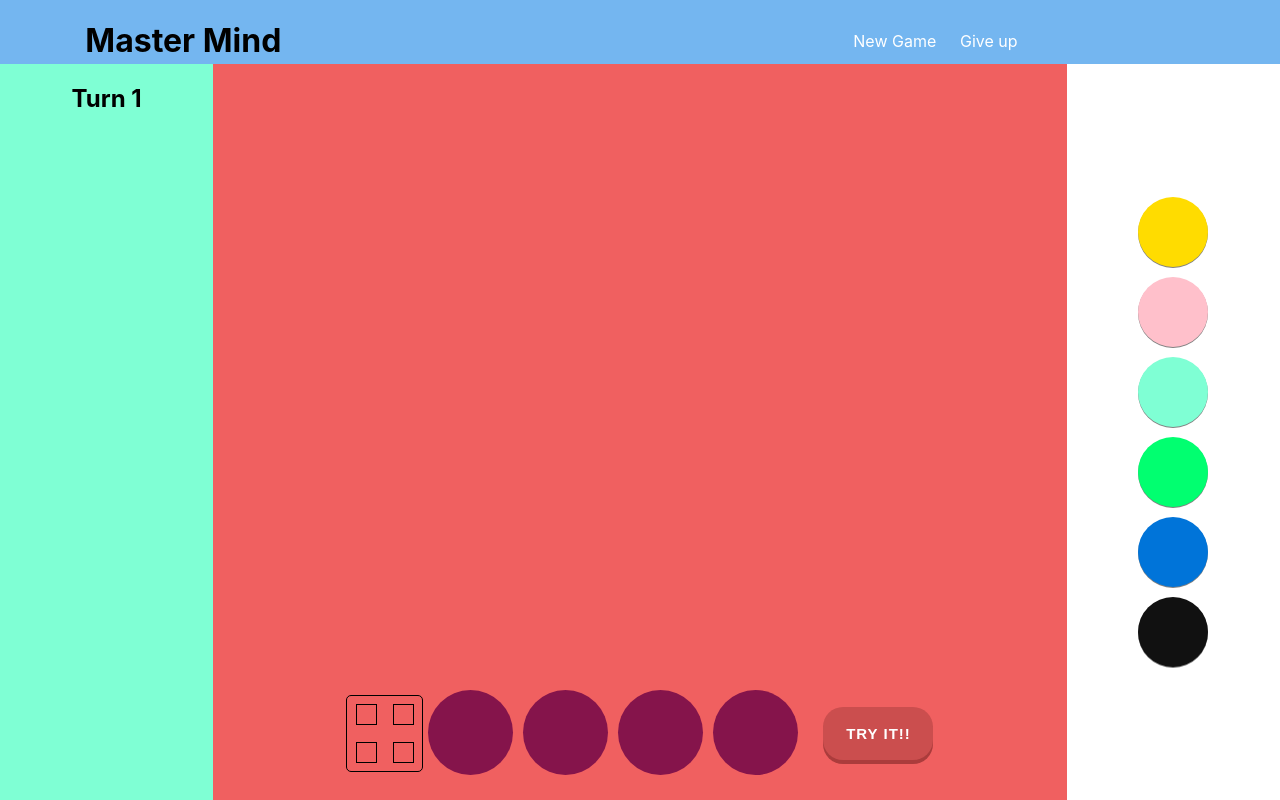
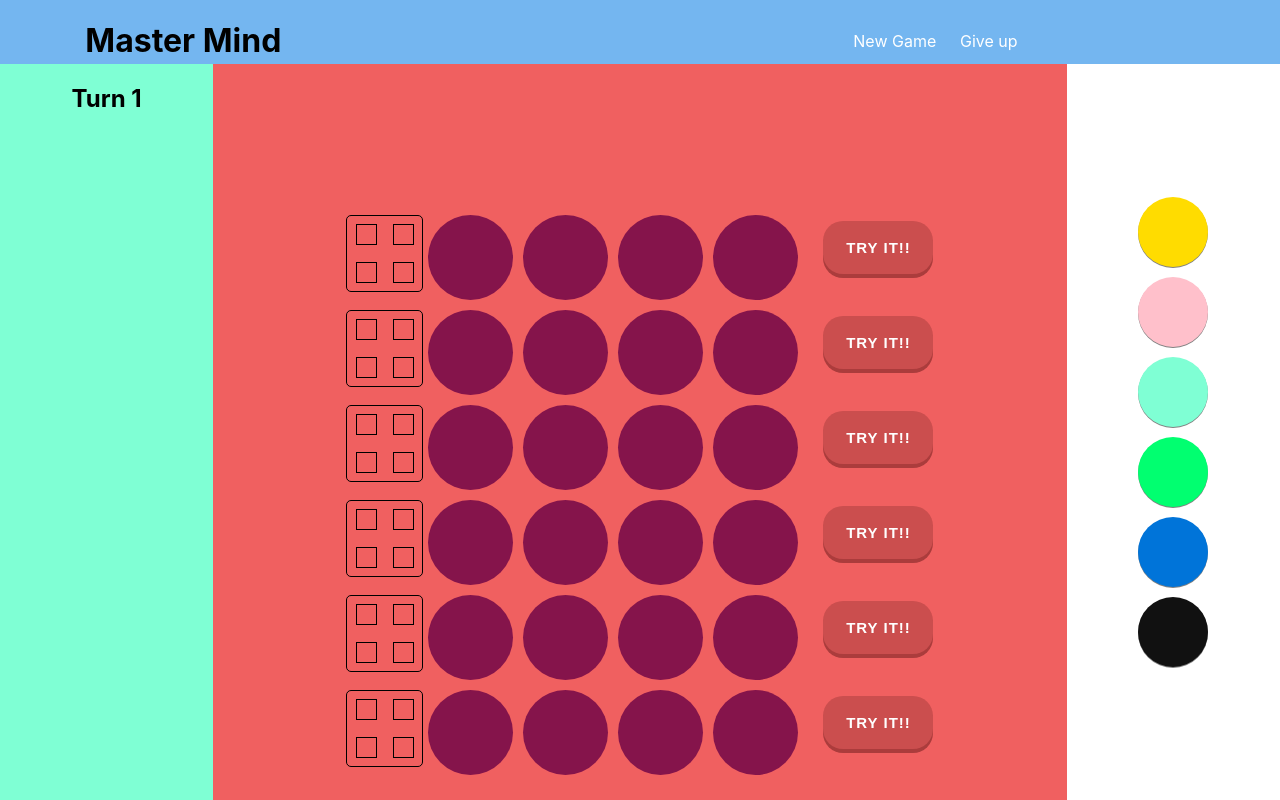
Before and after one commit to michaelkosak2606/masterMindGameWithReact, a React (Create React App) app: page / in a window 1280 px wide. Built offline with nearby package versions, Linux system fonts and the light colour scheme.

Commit message:
Add Gamerow.js and gamerow in state

```diff
--- a/src/App.css
+++ b/src/App.css
@@ -69,8 +69,16 @@ margin: 5px;
   grid-column: span 8;
   padding: 20px;
   display:flex;
-  align-items: flex-end;
-  justify-content: center;
+  flex-direction: column-reverse;
+  align-items: center;
+  justify-content: flex-start;
+}
+.gameRow{
+  display: flex;
+  align-items: center;
+}
+.inactive{
+   pointer-events: none;
 }
 .spielfiguren{
   grid-column: span 2;
--- a/src/App.js
+++ b/src/App.js
@@ -1,7 +1,7 @@
 import React, { Component } from 'react';
 import Header from './components/Header'
 import InfoBoard from './components/InfoBoard'
-import Button from './components/Button'
+import GameRow from './components/GameRow'
 import Spielfiguren from './components/Spielfiguren'
 import './App.css';
 
@@ -15,6 +15,7 @@ class App extends Component {
         { id: 3, color: null },
         { id: 4, color: null }
       ],
+    gamerows: [null, "inactive", "inactive", "inactive", "inactive", "inactive"],
     figuren: ["#FFDC00", "pink", "aquamarine", "#01FF70", "#0074D9", "#111111"]
   }
   onDragOverHandler = event => {
@@ -35,21 +36,15 @@ class App extends Component {
   }
 
   render() {
-    const spielFelder = this.state.colors.map((colorInside, index) => {
+    const gameboard = this.state.gamerows.map((row, index) => {
       return (
-        <div
-          className="gameCircle"
-          key={colorInside.id}
-        >
-          <div
-            onDragOver={event => this.onDragOverHandler(event)}
-            onDrop={event => this.onDropHandler(event, index)}
-            className="circleInside"
-            style={{ backgroundColor: `${colorInside.color}` }}
-          >
-
-          </div>
-        </div>
+        <GameRow
+          key={index}
+          onDragOver={this.onDragOverHandler}
+          onDrop={this.onDropHandler}
+          data={this.state}
+          clickable={row}
+        />
       )
     })
 
@@ -57,22 +52,15 @@ class App extends Component {
 
     return (
       <div className="App">
-           <Header />
-           <InfoBoard turnNumber = {this.state.turn}
-           />
-          <div className="gameboard">
-            <div className="hits">
-              <div className="square"></div>
-              <div className="square"></div>
-              <div className="square"></div>
-              <div className="square"></div>
-            </div>
-              {spielFelder}
-              <Button />
-          </div>
+        <Header />
+        <InfoBoard turnNumber={this.state.turn}
+        />
+        <div className="gameboard">
+          {gameboard}
+        </div>
         <Spielfiguren
-        data = {this.state}
-        onDragStart ={this.onDragStartHandler}
+          data={this.state}
+          onDragStart={this.onDragStartHandler}
         />
       </div>
     );
--- a/src/components/Button.js
+++ b/src/components/Button.js
@@ -4,8 +4,7 @@ export class Button extends Component {
     render() {
         return (
             <div>
-                <button className="gameHistoryButton"> Try it!!</button>
-
+                <button className="gameHistoryButton"> {this.props.text}</button>
             </div>
         )
     }
--- /dev/null
+++ b/src/components/GameRow.js
@@ -0,0 +1,38 @@
+import React, { Component } from 'react'
+import Button from './Button'
+
+export class GameRow extends Component {
+    render() {
+        const spielFelder = this.props.data.colors.map((colorInside, index) => {
+            return (
+                <div
+                    className="gameCircle"
+                    key={colorInside.id}
+                >
+                    <div
+                        onDragOver={event => this.props.onDragOver(event)}
+                        onDrop={event => this.props.onDrop(event, index)}
+                        className="circleInside"
+                        style={{ backgroundColor: `${colorInside.color}` }}
+                    >
+                    </div>
+                </div>
+            )
+        })
+
+        return (
+            <div className={`gameRow ${this.props.clickable}`}>
+                <div className="hits">
+                    <div className="square"></div>
+                    <div className="square"></div>
+                    <div className="square"></div>
+                    <div className="square"></div>
+                </div>
+                {spielFelder}
+                <Button text="Try it!!" />
+            </div>
+        )
+    }
+}
+
+export default GameRow
--- a/src/components/Spielfiguren.js
+++ b/src/components/Spielfiguren.js
@@ -7,7 +7,7 @@ export class Spielfiguren extends Component {
                 <div
                     draggable
                     onDragStart={event => this.props.onDragStart(event, figurFarbe)}
-                    index={index}
+                    key={index}
                     className="circleInside spielfiguren"
                     style={{ backgroundColor: `${figurFarbe}` }}
                 >
```
